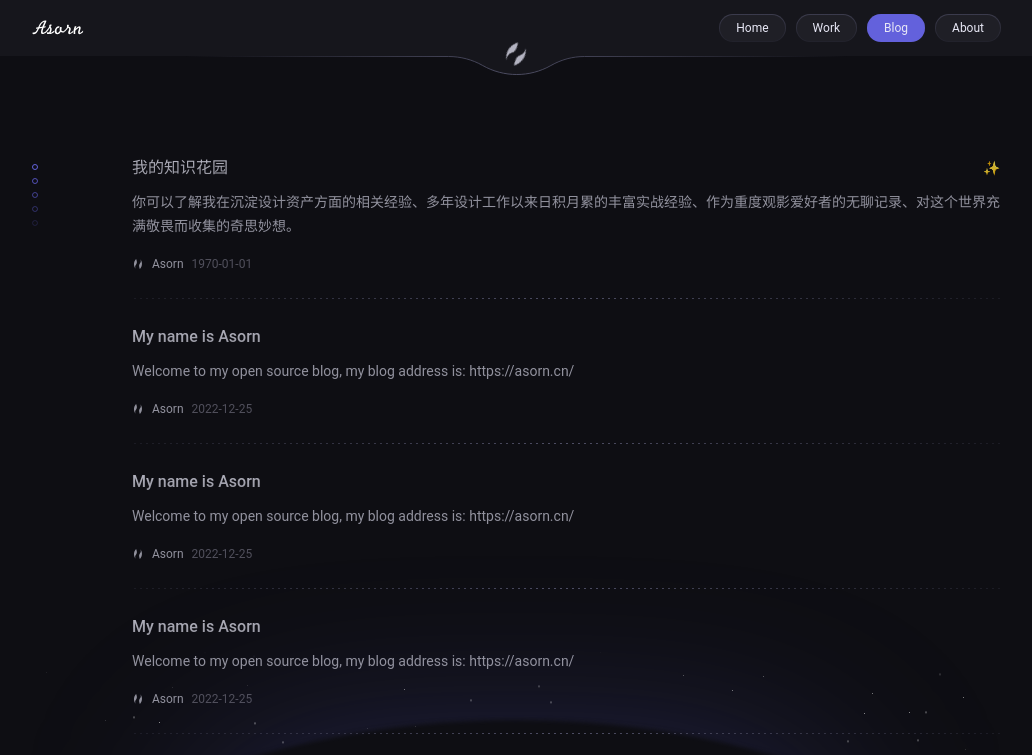
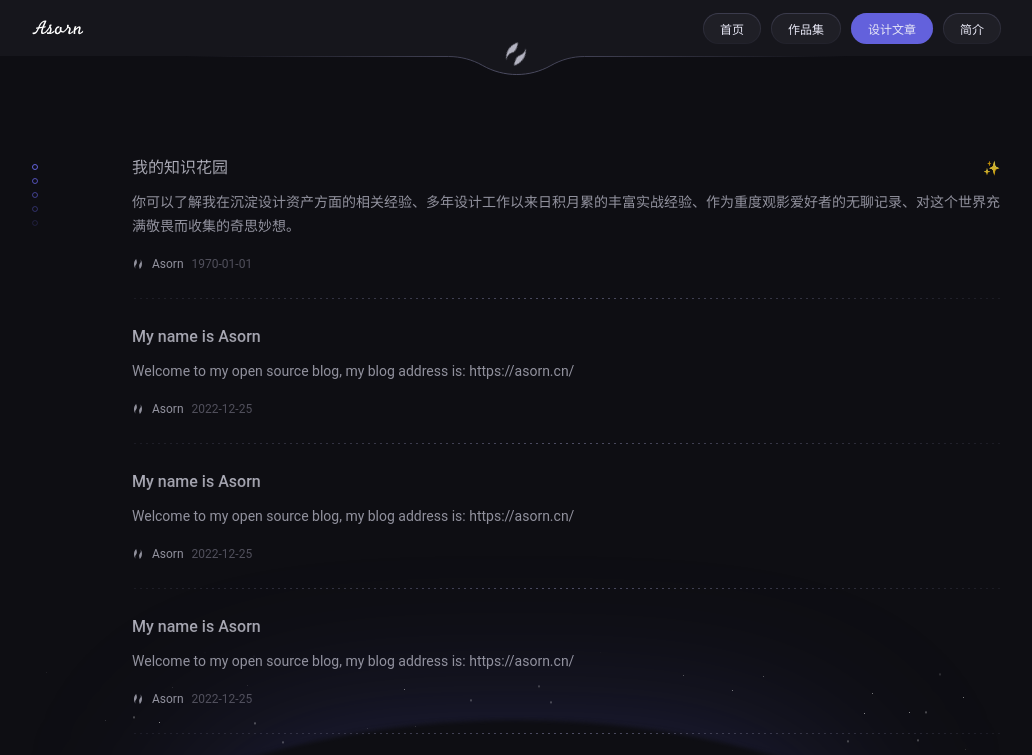
Before and after one commit to xiaoQ366/lwq.526, a plain HTML site: page blog.html in a window 1280 px wide. Shown: the top 755 px of the page, without its empty margins (124-1156 px from the left). Drawn offline with Linux system fonts and the light colour scheme.

Commit message:
Update blog.html

```diff
--- a/blog.html
+++ b/blog.html
@@ -1,5 +1,6 @@
 <!DOCTYPE html>
 <html lang="zh-CN" style="color-scheme: dark;">
+
 <head>
     <meta charset="UTF-8">
     <meta name="viewport" content="width=device-width, initial-scale=1.0">
@@ -7,26 +8,27 @@
     <link rel="stylesheet" href="./css/style.min.css">
     <link rel="shortcut icon" href="./assets/public/favicon.svg" />
 </head>
+
 <body>
     <canvas class="fireworks"></canvas>
     <div class="head">
         <div class="main">
             <a href="./index.html" class="logo"><img src="./assets/public/logo_text.svg"></a>
             <div class="menu">
-                <li class="magical btn" onclick="window.location.href='./index.html'">Home</li>
-                <li class="magical btn" onclick="window.location.href='./work.html'">Work</li>
-                <li class="magical btn nav" onclick="window.location.href='./blog.html'">Blog</li>
-                <li class="magical btn" onclick="window.location.href='./about.html'">About</li>
+                <li class="magical btn" onclick="window.location.href='./index.html'">首页</li>
+                <li class="magical btn" onclick="window.location.href='./work.html'">作品集</li>
+                <li class="magical btn nav" onclick="window.location.href='./blog.html'">设计文章</li>
+                <li class="magical btn" onclick="window.location.href='./about.html'">简介</li>
             </div>
             <div class="menu" id="menu-expand">
                 <li class="magical btn skin" id="menu-expand-child"><i class="icon menu-icon"></i></li>
             </div>
             <div id="menu-panel">
                 <div class="menu-panel-content">
-                    <li class="magical btn" onclick="window.location.href='./index.html'">Home</li>
-                    <li class="magical btn" onclick="window.location.href='./work.html'">Work</li>
-                    <li class="magical btn nav" onclick="window.location.href='./blog.html'">Blog</li>
-                    <li class="magical btn" onclick="window.location.href='./about.html'">About</li>
+                    <li class="magical btn" onclick="window.location.href='./index.html'">首页</li>
+                    <li class="magical btn" onclick="window.location.href='./work.html'">作品集</li>
+                    <li class="magical btn nav" onclick="window.location.href='./blog.html'">设计文章</li>
+                    <li class="magical btn" onclick="window.location.href='./about.html'">简介</li>
                 </div>
             </div>
         </div>
@@ -47,7 +49,8 @@
                             </div>
                             <div class="tag">✨</div>
                         </div>
-                        <div class="desc">你可以了解我在沉淀设计资产方面的相关经验、多年设计工作以来日积月累的丰富实战经验、作为重度观影爱好者的无聊记录、对这个世界充满敬畏而收集的奇思妙想。</div>
+                        <div class="desc">你可以了解我在沉淀设计资产方面的相关经验、多年设计工作以来日积月累的丰富实战经验、作为重度观影爱好者的无聊记录、对这个世界充满敬畏而收集的奇思妙想。
+                        </div>
                     </div>
                     <div class="info">
                         <div class="info-avatar"><img src="./assets/blog/avatar.svg"></div>
@@ -287,4 +290,5 @@
 <script src="./js/main.min.js"></script>
 <script src='./js/anime.js'></script>
 <script src='./js/firework.js'></script>
+
 </html>
```
